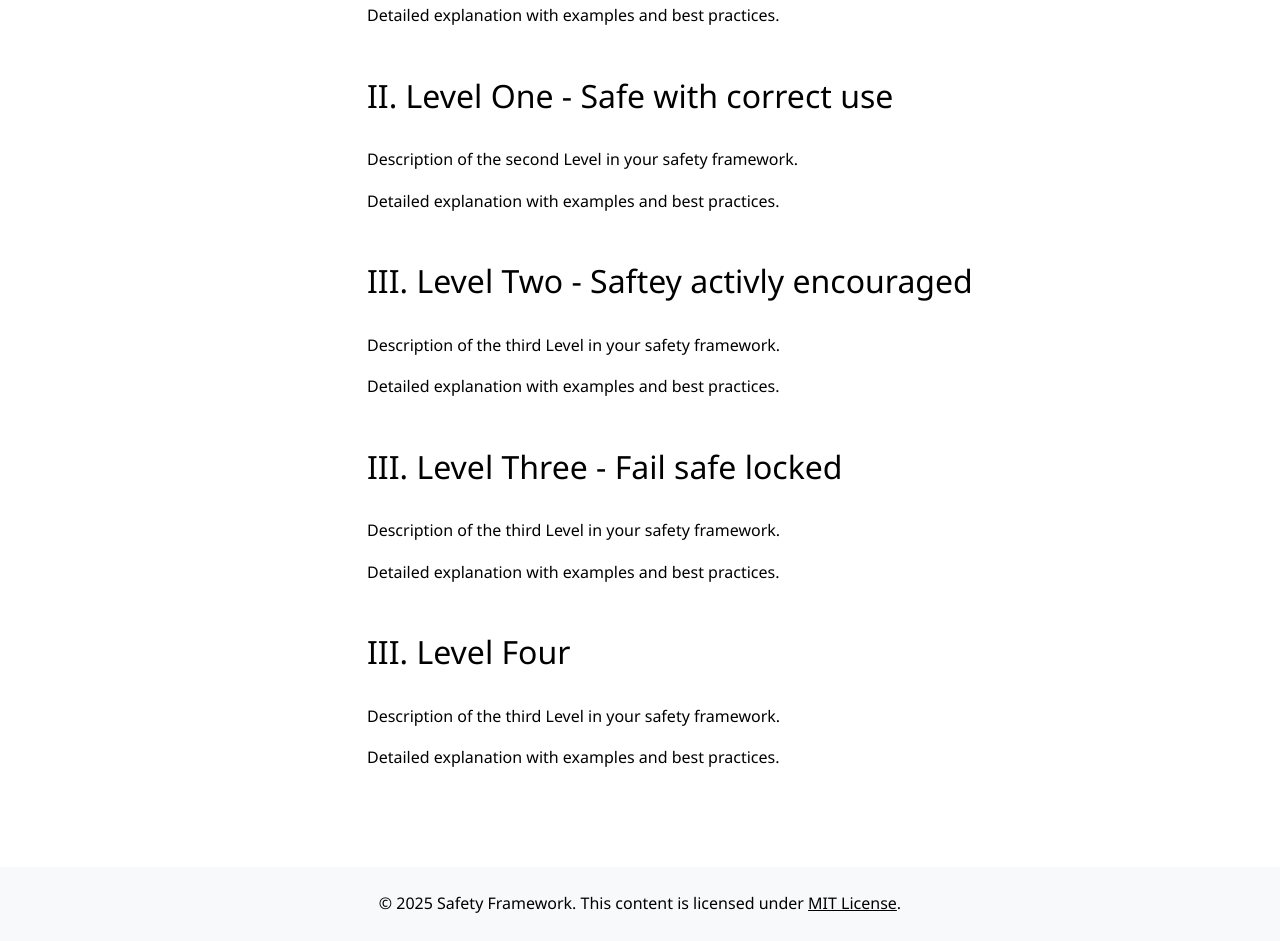
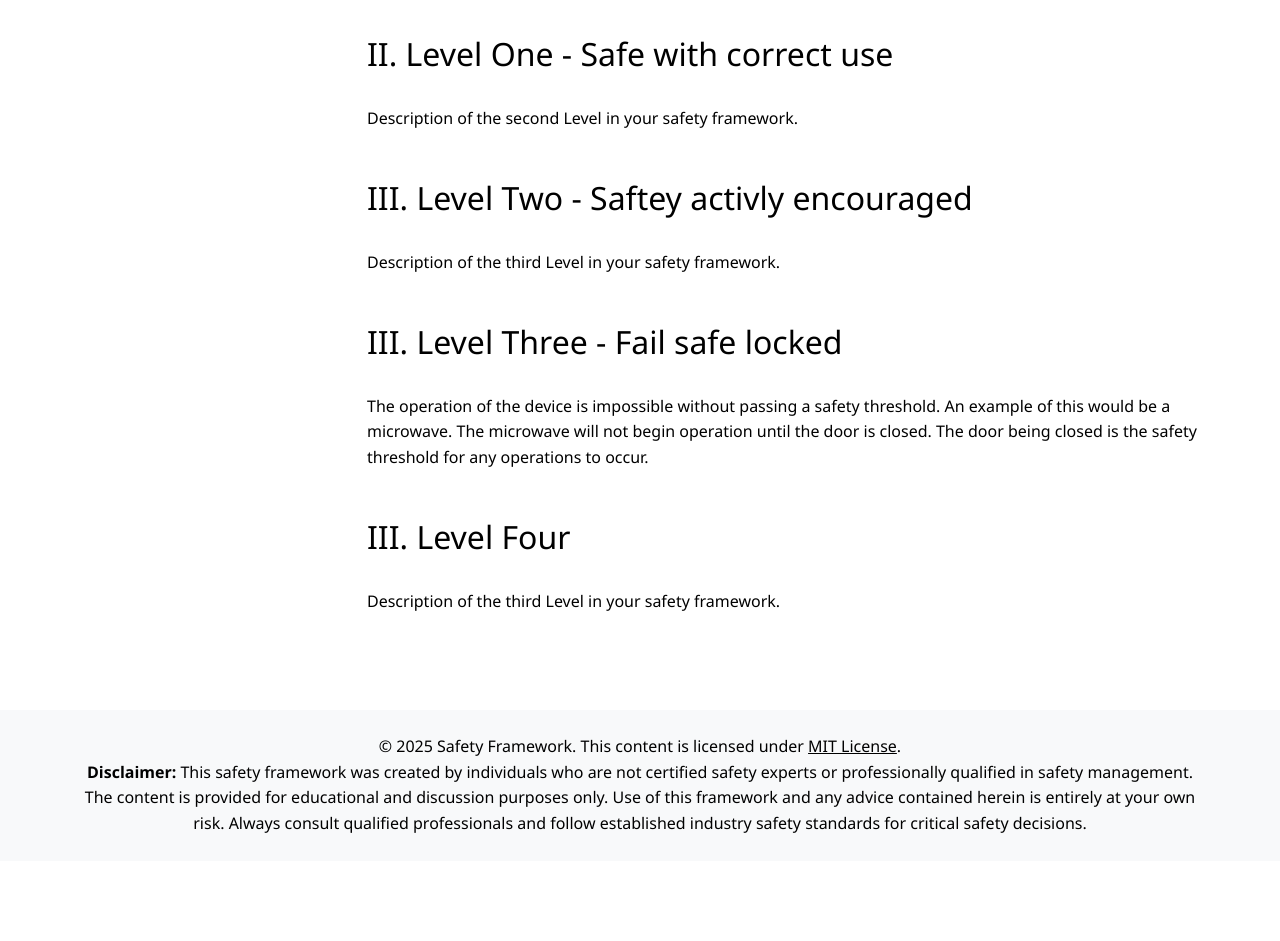
Before and after one commit to fawltea/Safety-Framework, a website built with Vite: page saftey-framework/index.html in a window 1280 px wide. Shown: the part 488-1429 px from the top of the page. After the commit the page ends 1349 px from the top, so only its background shows below. Built offline with nearby package versions, Linux system fonts and the light colour scheme.

Commit message:
Init commit

```diff
--- a/saftey-framework/index.html
+++ b/saftey-framework/index.html
@@ -48,34 +48,27 @@
         <section id="Level-0" class="mb-5">
           <h2>I. Level Zero - No saftey</h2>
           <p>Description of the first Level in your safety framework.</p>
-          <p>Detailed explanation with examples and best practices.</p>
         </section>
 
         <section id="Level-1" class="mb-5">
           <h2>II. Level One - Safe with correct use</h2>
           <p>Description of the second Level in your safety framework.</p>
-          <p>Detailed explanation with examples and best practices.</p>
         </section>
 
         <section id="Level-2" class="mb-5">
           <h2>III. Level Two - Saftey activly encouraged</h2>
           <p>Description of the third Level in your safety framework.</p>
-          <p>Detailed explanation with examples and best practices.</p>
         </section>
 
         <section id="Level-3" class="mb-5">
           <h2>III. Level Three - Fail safe locked</h2>
-          <p>Description of the third Level in your safety framework.</p>
-          <p>Detailed explanation with examples and best practices.</p>
+          <p>The operation of the device is impossible without passing a safety threshold. An example of this would be a microwave. The microwave will not begin operation until the door is closed. The door being closed is the safety threshold for any operations to occur.</p>
         </section>
 
         <section id="Level-4" class="mb-5">
           <h2>III. Level Four</h2>
           <p>Description of the third Level in your safety framework.</p>
-          <p>Detailed explanation with examples and best practices.</p>
         </section>
-
-
       </div>
     </div>
   </main>
@@ -83,6 +76,7 @@
   <footer class="bg-light py-4">
     <div class="container">
       <p class="text-center mb-0">© 2025 Safety Framework. This content is licensed under <a href="https://opensource.org/licenses/MIT">MIT License</a>.</p>
+      <p class="text-center mb-0">  <strong>Disclaimer:</strong> This safety framework was created by individuals who are not certified safety experts or professionally qualified in safety management. The content is provided for educational and discussion purposes only. Use of this framework and any advice contained herein is entirely at your own risk. Always consult qualified professionals and follow established industry safety standards for critical safety decisions.</p>
     </div>
   </footer>
 
--- a/saftey-framework/vite.config.js
+++ b/saftey-framework/vite.config.js
@@ -1,5 +1,5 @@
 import { defineConfig } from 'vite'
 
 export default defineConfig({
-  base: '/Safety-Framework/',
+  base: '/',
 })
```
Also changed, not shown: 1 other file.
